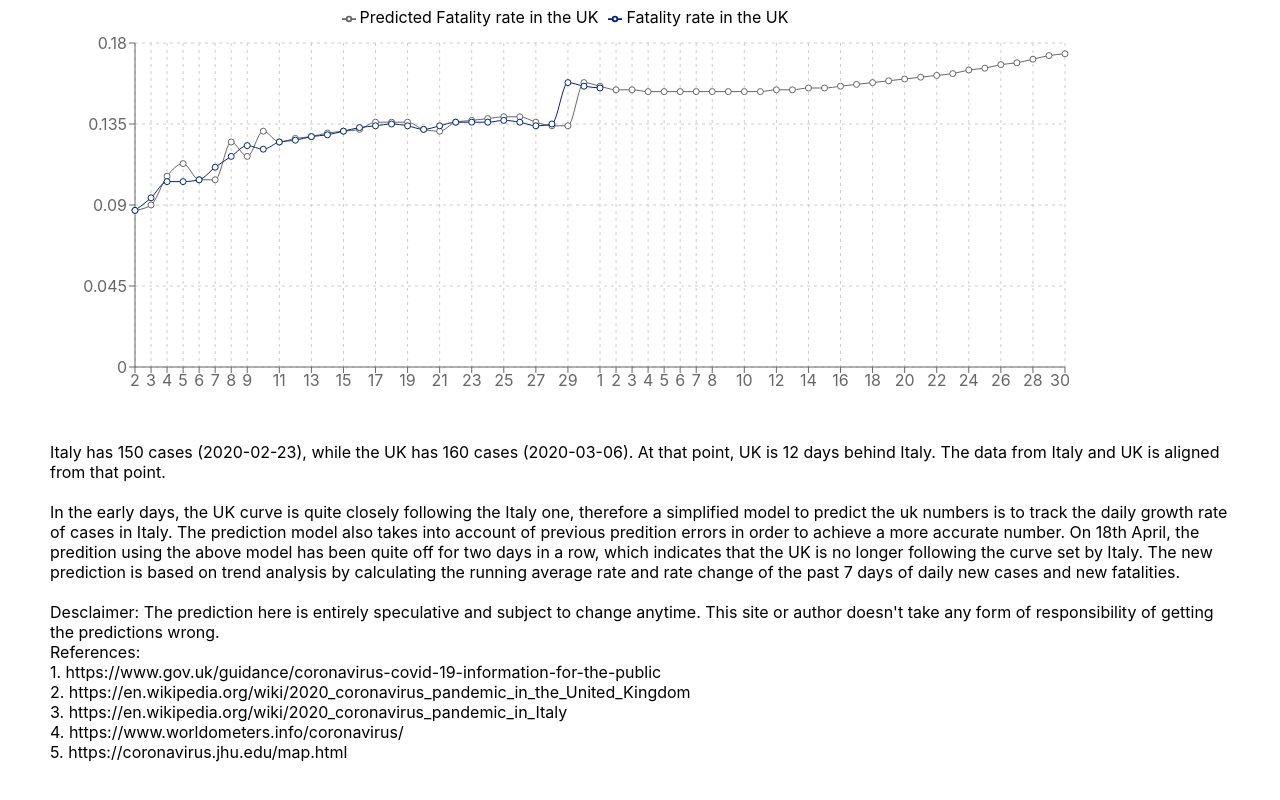
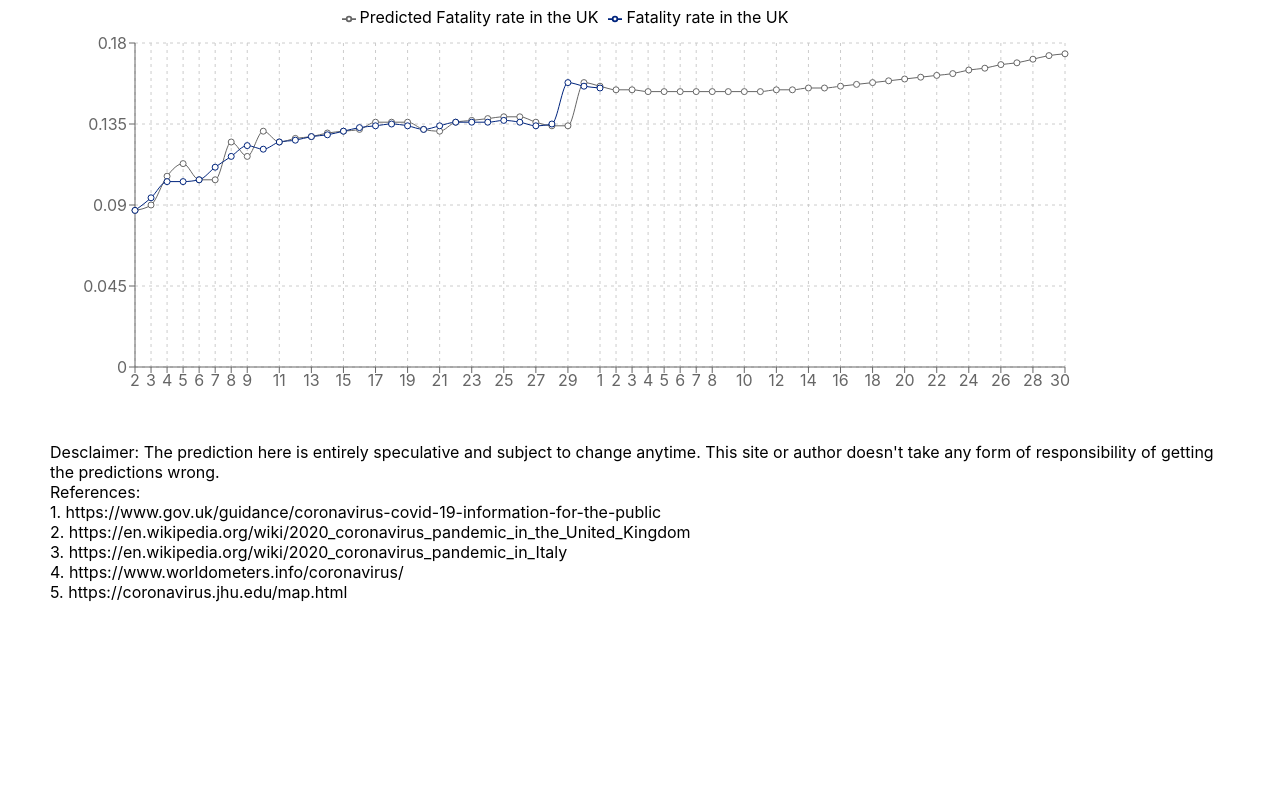
Before and after one commit to linamm/coronachart, a React (Create React App) app in the folder coronachart/: page / in a window 1280 px wide. Shown: the part 2148-2948 px from the top of the page. After the commit the page ends 2850 px from the top, so only its background shows below. Built offline with nearby package versions, Linux system fonts and the light colour scheme.

Commit message:
remove old comments

```diff
--- a/coronachart/src/App.js
+++ b/coronachart/src/App.js
@@ -279,7 +279,7 @@ function App() {
         </LineChart>
       </div>
 
-      <div style={styles.paragraph}>
+      {/* <div style={styles.paragraph}>
         Italy has 150 cases (2020-02-23), while the UK has 160 cases (2020-03-06). At that
         point, UK is 12 days behind Italy. The data from Italy and UK is aligned from that point.
       </div>
@@ -290,7 +290,7 @@ function App() {
         into account of previous predition errors in order to achieve a more accurate number.
 
         On 18th April, the predition using the above model has been quite off for two days in a row, which indicates that the UK is no longer following the curve set by Italy. The new prediction is based on trend analysis by calculating the running average rate and rate change of the past 7 days of daily new cases and new fatalities.
-      </div>
+      </div> */}
 
       <div style={styles.paragraph}>
         <div>
```
